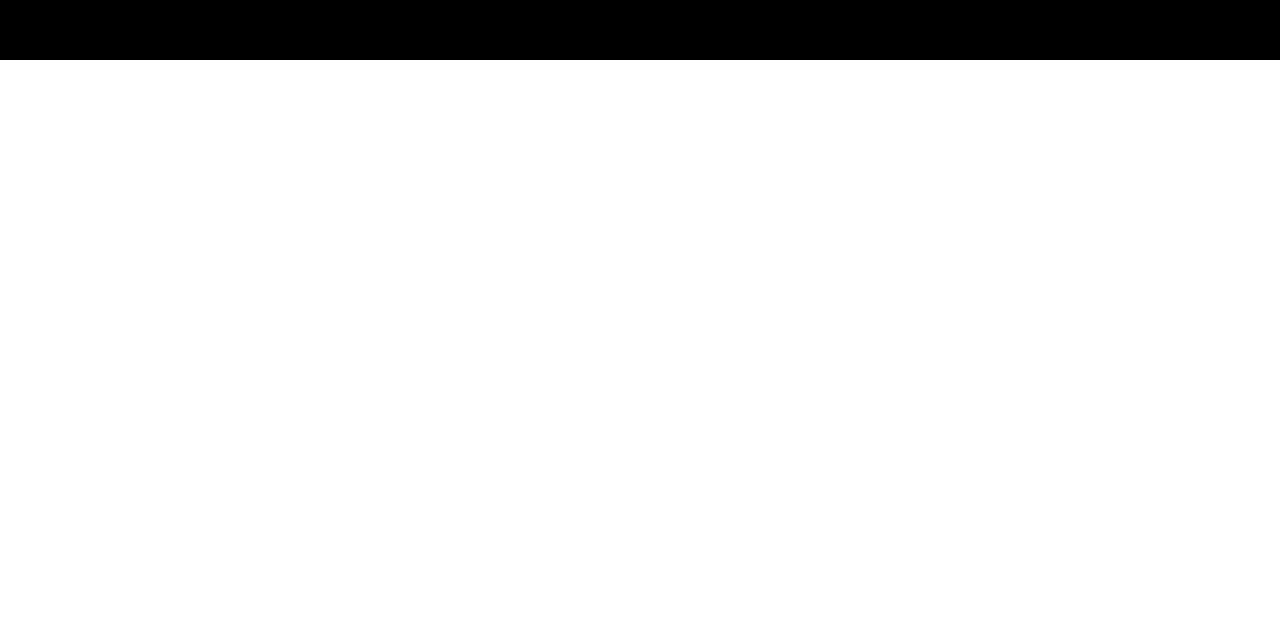
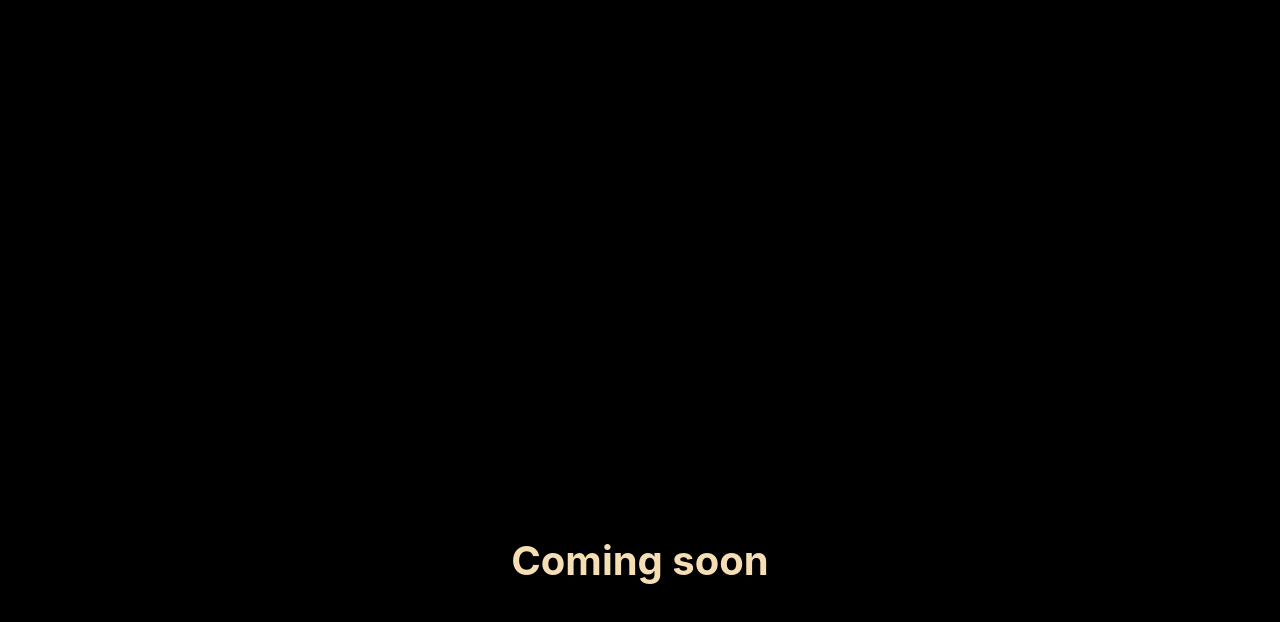
Before and after one commit to kevinaryeldev/portifolio-v1, a React (Vite) app: page / in a window 1280 px wide. Shown: the part 1540-2162 px from the top of the page. Before the commit the page ends 1600 px from the top, so only its background shows below. Built offline with nearby package versions, Linux system fonts and the light colour scheme.

Commit message:
feat(Projects):Projects now linked to App

```diff
--- a/src/App.jsx
+++ b/src/App.jsx
@@ -2,6 +2,7 @@ import './App.css'
 import Home from './components/Home'
 import Navbar from './components/Navbar'
 import About from './components/About'
+import Projects from './components/Projects'
 
 function App() {
   return (
@@ -10,6 +11,7 @@ function App() {
         <Navbar />
         <Home />
         <About />
+        <Projects />
       </div>
     </>
   )
```
